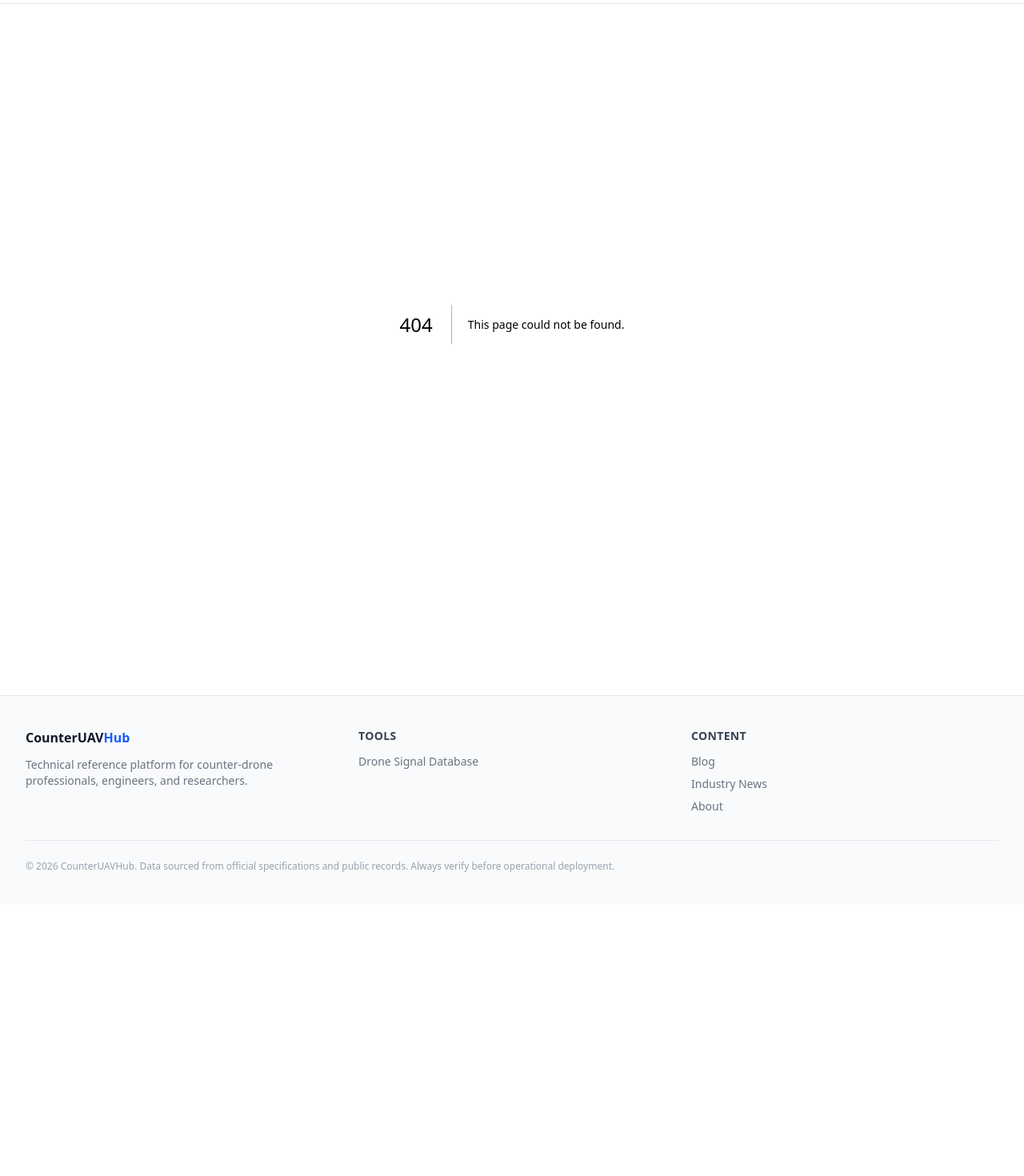
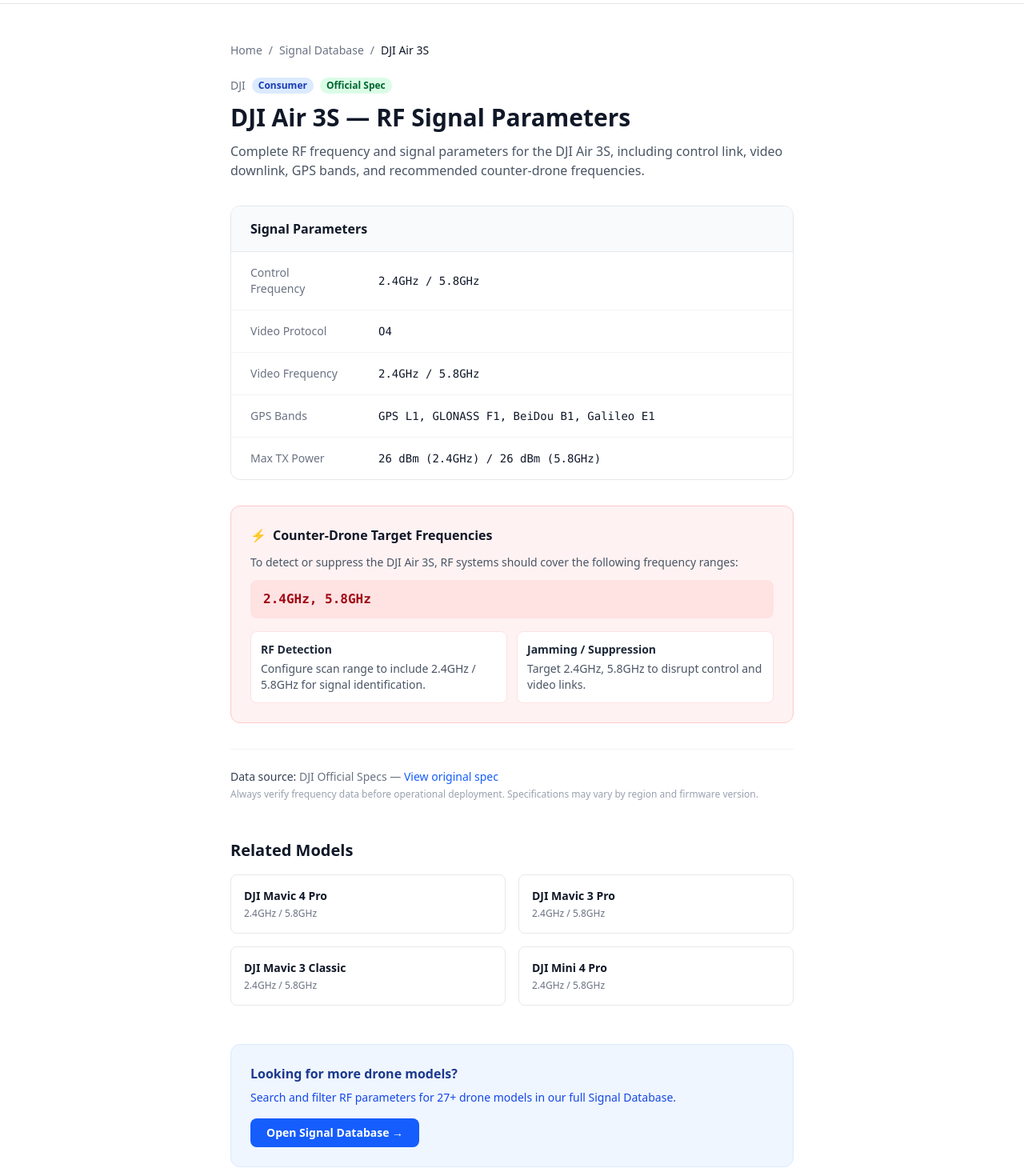
Before and after one commit to chenlj216/counteruavhub, a Next.js app in the folder web/: page /drones/dji-air-3s in a window 1280 px wide. Before the commit this address had no page. Shown: the part 60-1530 px from the top of the page at 80% size. Before the commit the page ends 1191 px from the top, so only its background shows below. Built offline with nearby package versions, Linux system fonts and the light colour scheme.

Commit message:
feat: add individual drone detail pages (/drones/[slug]) with SEO metadata and counter-drone guidance

```diff
--- /dev/null
+++ b/web/app/drones/[slug]/page.tsx
@@ -0,0 +1,202 @@
+import { Metadata } from 'next'
+import { notFound } from 'next/navigation'
+import Link from 'next/link'
+import { drones, DroneRecord } from '@/data/drones'
+
+export async function generateStaticParams() {
+  return drones.map((d) => ({ slug: d.id }))
+}
+
+export async function generateMetadata({ params }: { params: Promise<{ slug: string }> }): Promise<Metadata> {
+  const { slug } = await params
+  const drone = drones.find((d) => d.id === slug)
+  if (!drone) return {}
+  return {
+    title: `${drone.name} RF Frequency & Signal Parameters`,
+    description: `Complete RF signal parameters for the ${drone.name}. Control frequency: ${drone.controlFreq}, video protocol: ${drone.videoProtocol}, GPS bands, and recommended counter-drone frequencies.`,
+    keywords: `${drone.name} frequency, ${drone.name} RF parameters, ${drone.brand} drone frequency, ${drone.name} signal, counter ${drone.name}`,
+    openGraph: {
+      title: `${drone.name} RF Frequency & Signal Parameters`,
+      description: `Control: ${drone.controlFreq} | Video: ${drone.videoProtocol} | Counter: ${drone.counterFreq}`,
+      type: 'article',
+    },
+  }
+}
+
+const CATEGORY_LABEL: Record<string, string> = {
+  consumer: 'Consumer',
+  industrial: 'Industrial',
+  fpv: 'FPV',
+  military: 'Military',
+}
+
+const CATEGORY_COLOR: Record<string, string> = {
+  consumer: 'bg-blue-100 text-blue-800',
+  industrial: 'bg-purple-100 text-purple-800',
+  fpv: 'bg-orange-100 text-orange-800',
+  military: 'bg-red-100 text-red-800',
+}
+
+const SOURCE_COLOR: Record<string, string> = {
+  official: 'bg-green-100 text-green-800',
+  fcc: 'bg-blue-100 text-blue-800',
+  'third-party': 'bg-yellow-100 text-yellow-800',
+}
+
+const SOURCE_LABEL: Record<string, string> = {
+  official: 'Official Spec',
+  fcc: 'FCC Filing',
+  'third-party': 'Third-Party',
+}
+
+function RelatedDrones({ current }: { current: DroneRecord }) {
+  const related = drones
+    .filter((d) => d.id !== current.id && (d.brand === current.brand || d.category === current.category))
+    .slice(0, 4)
+  if (related.length === 0) return null
+  return (
+    <div className="mt-12">
+      <h2 className="text-xl font-bold text-gray-900 mb-4">Related Models</h2>
+      <div className="grid grid-cols-1 sm:grid-cols-2 gap-4">
+        {related.map((d) => (
+          <Link
+            key={d.id}
+            href={`/drones/${d.id}`}
+            className="p-4 border border-gray-200 rounded-lg hover:border-blue-300 hover:bg-blue-50 transition-colors"
+          >
+            <p className="font-semibold text-gray-900 text-sm">{d.name}</p>
+            <p className="text-xs text-gray-500 mt-1">{d.controlFreq}</p>
+          </Link>
+        ))}
+      </div>
+    </div>
+  )
+}
+
+export default async function DroneDetailPage({ params }: { params: Promise<{ slug: string }> }) {
+  const { slug } = await params
+  const drone = drones.find((d) => d.id === slug)
+  if (!drone) notFound()
+
+  const schema = {
+    '@context': 'https://schema.org',
+    '@type': 'TechArticle',
+    headline: `${drone.name} RF Frequency & Signal Parameters`,
+    description: `Control frequency: ${drone.controlFreq}, Video protocol: ${drone.videoProtocol}, Counter-drone frequencies: ${drone.counterFreq}`,
+    about: { '@type': 'Product', name: drone.name, brand: { '@type': 'Brand', name: drone.brand } },
+    publisher: { '@type': 'Organization', name: 'CounterUAVHub', url: 'https://counteruavhub.com' },
+  }
+
+  const params_table = [
+    { label: 'Control Frequency', value: drone.controlFreq },
+    { label: 'Video Protocol', value: drone.videoProtocol },
+    { label: 'Video Frequency', value: drone.videoFreq },
+    { label: 'GPS Bands', value: drone.gpsFreq },
+    { label: 'Max TX Power', value: drone.maxTxPower },
+  ]
+
+  return (
+    <main className="max-w-3xl mx-auto px-4 sm:px-6 lg:px-8 py-12">
+      <script type="application/ld+json" dangerouslySetInnerHTML={{ __html: JSON.stringify(schema) }} />
+
+      {/* Breadcrumb */}
+      <nav className="text-sm text-gray-500 mb-6 flex items-center gap-2">
+        <Link href="/" className="hover:text-blue-600">Home</Link>
+        <span>/</span>
+        <Link href="/tools/drone-frequency-database" className="hover:text-blue-600">Signal Database</Link>
+        <span>/</span>
+        <span className="text-gray-900">{drone.name}</span>
+      </nav>
+
+      {/* Header */}
+      <div className="mb-8">
+        <div className="flex flex-wrap items-center gap-2 mb-3">
+          <span className="text-sm font-medium text-gray-500">{drone.brand}</span>
+          <span className={`text-xs font-semibold px-2 py-0.5 rounded-full ${CATEGORY_COLOR[drone.category]}`}>
+            {CATEGORY_LABEL[drone.category]}
+          </span>
+          <span className={`text-xs font-semibold px-2 py-0.5 rounded-full ${SOURCE_COLOR[drone.sourceTier]}`}>
+            {SOURCE_LABEL[drone.sourceTier]}
+          </span>
+        </div>
+        <h1 className="text-3xl font-bold text-gray-900">{drone.name} — RF Signal Parameters</h1>
+        <p className="mt-3 text-gray-600">
+          Complete RF frequency and signal parameters for the {drone.name}, including control link, video downlink, GPS bands, and recommended counter-drone frequencies.
+        </p>
+      </div>
+
+      {/* Signal Parameters */}
+      <div className="bg-white border border-gray-200 rounded-xl overflow-hidden mb-8">
+        <div className="px-6 py-4 bg-gray-50 border-b border-gray-200">
+          <h2 className="font-bold text-gray-900">Signal Parameters</h2>
+        </div>
+        <table className="w-full">
+          <tbody className="divide-y divide-gray-100">
+            {params_table.map(({ label, value }) => (
+              <tr key={label}>
+                <td className="px-6 py-4 text-sm font-medium text-gray-500 w-40">{label}</td>
+                <td className="px-6 py-4 text-sm text-gray-900 font-mono">{value}</td>
+              </tr>
+            ))}
+          </tbody>
+        </table>
+      </div>
+
+      {/* Counter-Drone Guidance */}
+      <div className="bg-red-50 border border-red-200 rounded-xl p-6 mb-8">
+        <h2 className="font-bold text-gray-900 mb-3 flex items-center gap-2">
+          <span className="text-red-500">⚡</span> Counter-Drone Target Frequencies
+        </h2>
+        <p className="text-sm text-gray-600 mb-3">
+          To detect or suppress the {drone.name}, RF systems should cover the following frequency ranges:
+        </p>
+        <p className="font-mono text-base font-semibold text-red-800 bg-red-100 rounded-lg px-4 py-3">
+          {drone.counterFreq}
+        </p>
+        <div className="mt-4 grid grid-cols-1 sm:grid-cols-2 gap-3 text-sm">
+          <div className="bg-white rounded-lg p-3 border border-red-100">
+            <p className="font-semibold text-gray-800 mb-1">RF Detection</p>
+            <p className="text-gray-600">Configure scan range to include {drone.controlFreq} for signal identification.</p>
+          </div>
+          <div className="bg-white rounded-lg p-3 border border-red-100">
+            <p className="font-semibold text-gray-800 mb-1">Jamming / Suppression</p>
+            <p className="text-gray-600">Target {drone.counterFreq} to disrupt control and video links.</p>
+          </div>
+        </div>
+      </div>
+
+      {/* Source */}
+      <div className="text-sm text-gray-500 border-t border-gray-100 pt-6 mb-8">
+        <p>
+          <span className="font-medium text-gray-700">Data source:</span> {drone.source}
+          {drone.sourceUrl && (
+            <>
+              {' '}—{' '}
+              <a href={drone.sourceUrl} target="_blank" rel="noopener noreferrer" className="text-blue-600 hover:underline">
+                View original spec
+              </a>
+            </>
+          )}
+        </p>
+        <p className="mt-1 text-xs text-gray-400">
+          Always verify frequency data before operational deployment. Specifications may vary by region and firmware version.
+        </p>
+      </div>
+
+      {/* Related */}
+      <RelatedDrones current={drone} />
+
+      {/* CTA */}
+      <div className="mt-12 p-6 bg-blue-50 rounded-xl border border-blue-100">
+        <p className="font-semibold text-blue-900 mb-2">Looking for more drone models?</p>
+        <p className="text-blue-700 text-sm mb-4">Search and filter RF parameters for 27+ drone models in our full Signal Database.</p>
+        <Link
+          href="/tools/drone-frequency-database"
+          className="inline-block bg-blue-600 hover:bg-blue-700 text-white font-semibold px-5 py-2 rounded-lg text-sm transition-colors"
+        >
+          Open Signal Database →
+        </Link>
+      </div>
+    </main>
+  )
+}
--- a/web/app/sitemap.ts
+++ b/web/app/sitemap.ts
@@ -23,5 +23,12 @@
     priority: 0.7,
   }))
 
-  return [...static_pages, ...blog_pages]
+  const drone_pages: MetadataRoute.Sitemap = drones.map((d) => ({
+    url: `${base}/drones/${d.id}`,
+    lastModified: new Date(),
+    changeFrequency: 'monthly',
+    priority: 0.8,
+  }))
+
+  return [...static_pages, ...blog_pages, ...drone_pages]
 }
```
